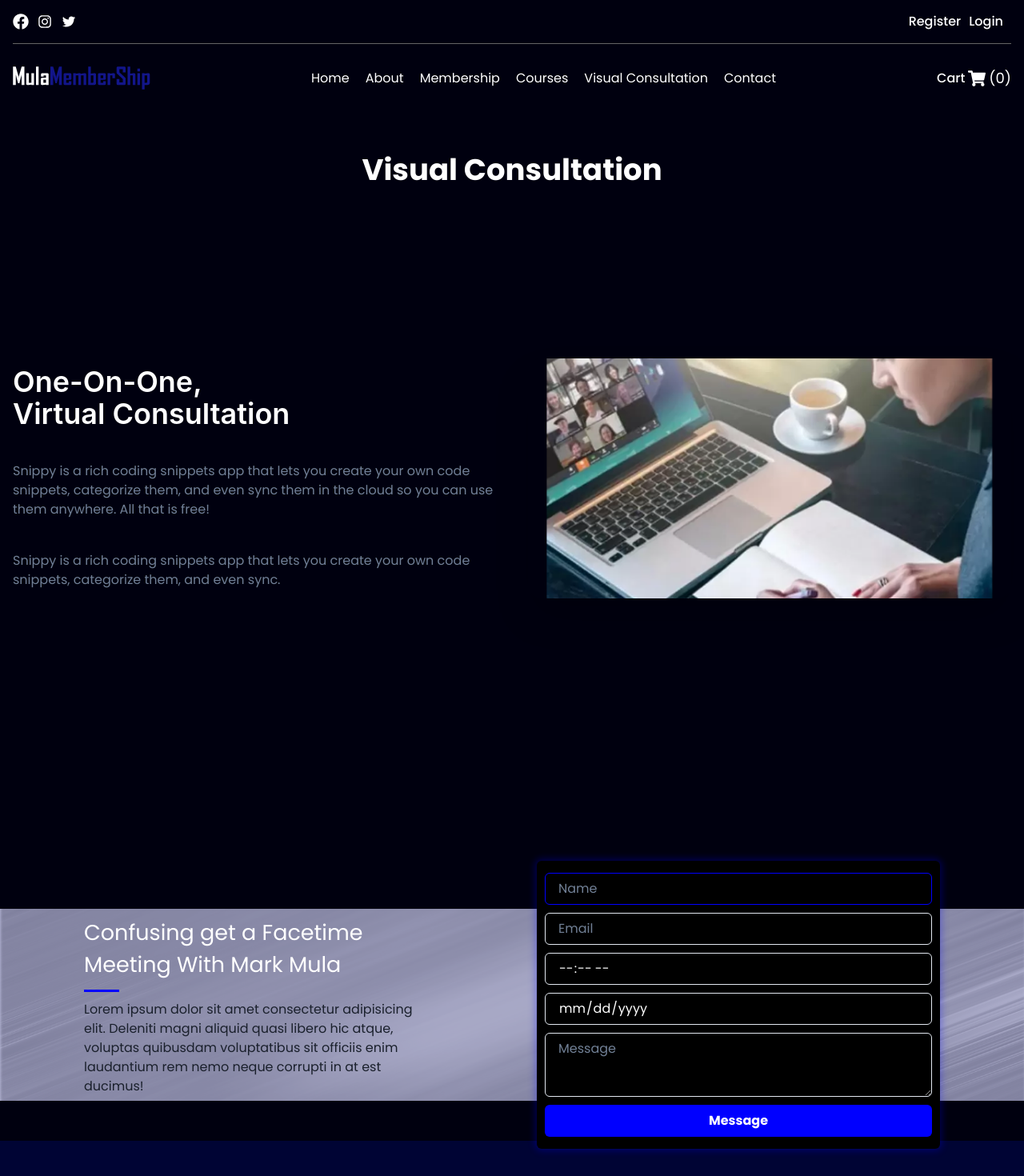
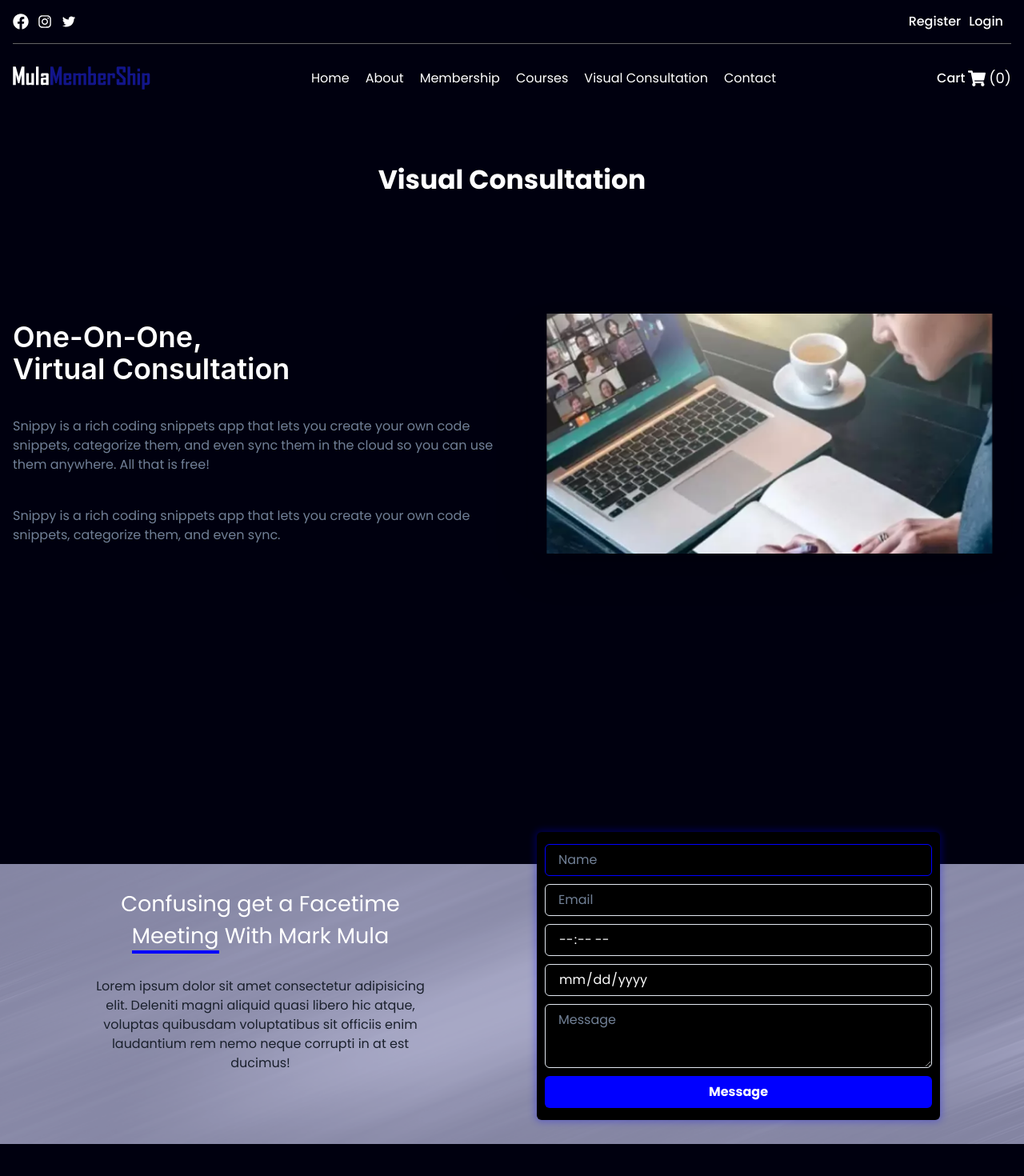
Before and after one commit to ammarinnovative/Mula-Website, a React (Create React App) app: page /consultation in a window 1280 px wide. Shown: the top 1470 px of the page at 80% size. Built offline with nearby package versions, Linux system fonts and the light colour scheme; what react-topbar-progress-indicator would draw is missing.

Commit message:
updated code

```diff
--- a/src/views/Consultation/Consultation.jsx
+++ b/src/views/Consultation/Consultation.jsx
@@ -9,105 +9,103 @@ import Tophead from '../../components/Tophead/Tophead';
 import { POST } from '../../utilities/ApiProvider';
 import { Toast } from '@chakra-ui/react';
 const Consultation = () => {
-
-  const [bool,setBool] = useState(false);
-  const [field,setField] = useState({
-    name:"",
-    email:"",
-    time:"",
-    date:"",
-    type:"consultation_inquiry",
-    message:""
+  const [bool, setBool] = useState(false);
+  const [field, setField] = useState({
+    name: '',
+    email: '',
+    time: '',
+    date: '',
+    type: 'consultation_inquiry',
+    message: '',
   });
   const toast = useToast();
-  const SendData = async ()=>{
+  const SendData = async () => {
     setBool(true);
-    if(!field.name || !field.email || !field.time || !field.date || !field.message){
+    if (
+      !field.name ||
+      !field.email ||
+      !field.time ||
+      !field.date ||
+      !field.message
+    ) {
       toast({
-        position:"bottom-left",
-        isClosable:true,
-        status:"error",
-        duration:5000,
-        description:"Please fill all the fields"
+        position: 'bottom-left',
+        isClosable: true,
+        status: 'error',
+        duration: 5000,
+        description: 'Please fill all the fields',
       });
       setBool(false);
     }
     try {
-      const res = await POST("web/inquiry",field);
-      if(res.status ==200){
+      const res = await POST('web/inquiry', field);
+      if (res.status == 200) {
         setField({
           ...field,
-          name:"",
-          email:"",
-          time:"",
-          date:"",
-          message:""
-        })
+          name: '',
+          email: '',
+          time: '',
+          date: '',
+          message: '',
+        });
         toast({
-          position:"bottom-left",
-        isClosable:true,
-        status:"success",
-        duration:5000,
-        description:"Message Send Successfulyy"
+          position: 'bottom-left',
+          isClosable: true,
+          status: 'success',
+          duration: 5000,
+          description: 'Message Send Successfulyy',
         });
-
-      }else{
+      } else {
         toast({
-          position:"bottom-left",
-        isClosable:true,
-        status:"error",
-        duration:5000,
-        description:res.status.message
-        })
+          position: 'bottom-left',
+          isClosable: true,
+          status: 'error',
+          duration: 5000,
+          description: res.status.message,
+        });
       }
     } catch (error) {
       toast({
-        position:"bottom-left",
-        isClosable:true,
-        status:"error",
-        duration:5000,
-        description:error
-      })
+        position: 'bottom-left',
+        isClosable: true,
+        status: 'error',
+        duration: 5000,
+        description: error,
+      });
     }
-
-  }
+  };
 
   return (
-
     <Box position={'relative'} width={'100%'}>
-       <Box
-
-      backgroundColor={'#00000f'}
-   padding={'200px 0 70px '}
-      width={'100%'}
-
-    >
-      <Text textAlign={"center"} mb={"25px"} mt={"-15px"} fontWeight={"700"} fontSize={"37px"} color={"white"}>Visual Consultation</Text>
+      <Box backgroundColor={'#00000f'} padding={{base:"150px 0 0px",md:"200px 0 10px",lg:'200px 0 5 px '}} width={'100%'}>
+        <Text
+          textAlign={'center'}
+          mb={{base:"0px",md:"15px",lg:"20px"}}
+          fontWeight={'700'}
+          fontSize={{base:"23px",md:"27px",lg:"33px"}}
+          color={'white'}
+        >
+          Visual Consultation
+        </Text>
       </Box>
       <Box>
         <CallToActionWithVideo />
         <Box
           backgroundImage={back}
           backgroundPosition={'center'}
-          height={'30vh'}
           width={'100%'}
-          padding={'10px'}
+          padding={'30px 10px'}
           backgroundSize={'cover'}
+          flexDirection={{ base: 'column', lg: 'row' }}
           display={'flex'}
           justifyContent={'space-evenly'}
           gap={'30px'}
         >
-          <Box width={'35%'}>
-            <Text fontSize={'27px'} color={'white'}>
+          <Box textAlign={{base:"center",lg:"none"}} width={{ base: '100%', lg: '35%' }}>
+            <Text mb={{base:"30px",lg:"none"}} textAlign={{base:"center",lg:"none"}} fontSize={'27px'} color={'white'}>
               Confusing get a Facetime <br />
-              <Text as={'span'}></Text>Meeting With Mark Mula
+              <Text as={'span'} borderBottom={"4px solid blue"}>Meeting</Text> With Mark Mula
             </Text>
-            <Box
-              width={'10%'}
-              m={'10px 0'}
-              height={'3px'}
-              backgroundColor={'blue'}
-            ></Box>
             <Text>
               Lorem ipsum dolor sit amet consectetur adipisicing elit. Deleniti
               magni aliquid quasi libero hic atque, voluptas quibusdam
@@ -116,28 +114,65 @@ const Consultation = () => {
             </Text>
           </Box>
           <Box
-            width={'40%'}
-            height={'45vh'}
+            width={{ base: '100%', lg: '40%' }}
             padding={'10px'}
             boxShadow="0px 0px 10px 2px rgba(0, 0, 255, 0.3)" // Set the blue box shadow
             borderRadius="md"
-            mt={'-70px'}
+            mt={{ base: 'none', lg: '-70px' }}
             zIndex={'2'}
             backgroundColor={'#000000'}
           >
             <Input
               border={'1px solid blue'}
               type="text"
-              color={"white"}
-              onChange={(e)=>{setField({...field,name:e.target.value})}}
+              color={'white'}
+              onChange={e => {
+                setField({ ...field, name: e.target.value });
+              }}
               m={'5px 0'}
               value={field.name}
               placeholder="Name"
             />
-            <Input type="email" m={'5px 0'} value={field.email} color={"white"} onChange={(e)=>{setField({...field,email:e.target.value})}} placeholder="Email" />
-            <Input type="time" m={'5px 0'} value={field.time}  color={"white"} onChange={(e)=>{setField({...field,time:e.target.value})}} placeholder="Time" />
-            <Input type="date" m={'5px 0'} value={field.date} color={"white"} onChange={(e)=>{setField({...field,date:e.target.value})}} placeholder="Date" />
-            <Textarea width="100%" m={'5px 0'} color={"white"}value={field.message} onChange={(e)=>{setField({...field,message:e.target.value})}} placeholder="Message"></Textarea>
+            <Input
+              type="email"
+              m={'5px 0'}
+              value={field.email}
+              color={'white'}
+              onChange={e => {
+                setField({ ...field, email: e.target.value });
+              }}
+              placeholder="Email"
+            />
+            <Input
+              type="time"
+              m={'5px 0'}
+              value={field.time}
+              color={'white'}
+              onChange={e => {
+                setField({ ...field, time: e.target.value });
+              }}
+              placeholder="Time"
+            />
+            <Input
+              type="date"
+              m={'5px 0'}
+              value={field.date}
+              color={'white'}
+              onChange={e => {
+                setField({ ...field, date: e.target.value });
+              }}
+              placeholder="Date"
+            />
+            <Textarea
+              width="100%"
+              m={'5px 0'}
+              color={'white'}
+              value={field.message}
+              onChange={e => {
+                setField({ ...field, message: e.target.value });
+              }}
+              placeholder="Message"
+            ></Textarea>
             <Button
               width={'100%'}
               m={'5px 0'}
@@ -149,13 +184,11 @@ const Consultation = () => {
             </Button>
           </Box>
         </Box>
-        <Box backgroundColor={"#00000f"} paddingTop={"50px"}>
-        <Banner />
-        <Footer />
+        <Box backgroundColor={'#00000f'} paddingTop={'50px'}>
+          <Banner />
+          <Footer />
         </Box>
       </Box>
-
-
     </Box>
   );
 };
```
